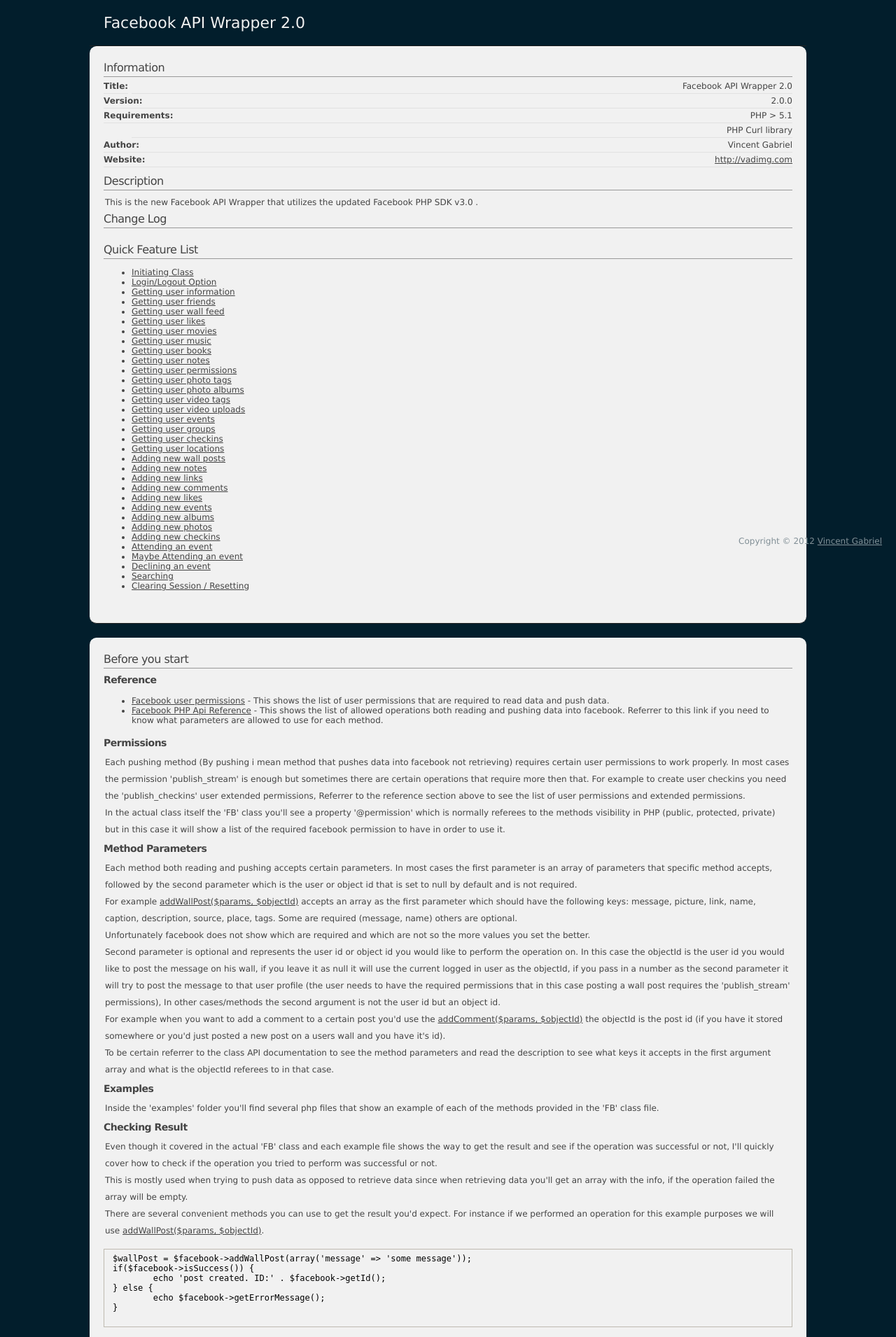
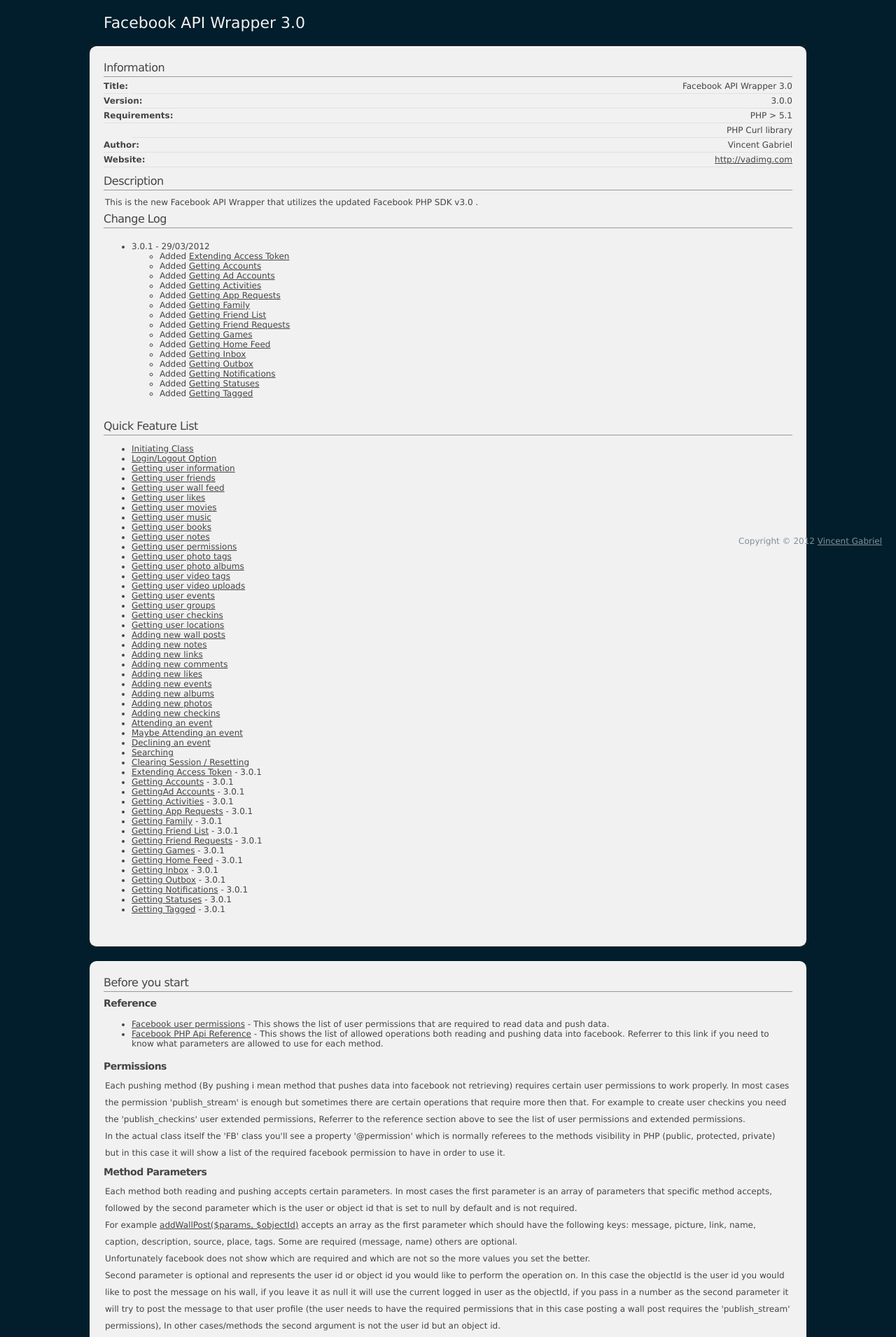
Before and after one commit to VinceG/New-Facebook-Graph-API, a PHP site: page /readme.html in a window 1280 px wide. Shown: the top 1910 px of the page at 70% size. Run offline with PHP 8.4, Linux system fonts and the light colour scheme.

Commit message:
updates v 3.0.1

```diff
--- a/readme.html
+++ b/readme.html
@@ -4,7 +4,7 @@
 		<meta http-equiv="content-type" content="text/html; charset=utf-8" />
 		<meta name="author" content="Vincent Gabriel" />
 		<meta name="copyright" content="2012 Vincent Gabriel" />
-		<title>Facebook API Wrapper 2.0</title>
+		<title>Facebook API Wrapper 3.0</title>
 		<style type="text/css" media="all">
 			html, body, h1, h2, h3, h4, div, p, dl { margin: 0; padding: 0; }
 			body { background: #021e2c; color: #fff; font-size: 12px; font-family: Verdana, Arial, "Trebuchet MS", "Times New Roman"; width: 80%; margin: auto; }
@@ -37,14 +37,14 @@
 		</style>
 	</head>
 	<body>
-		<div id="header">Facebook API Wrapper 2.0</div>
+		<div id="header">Facebook API Wrapper 3.0</div>
 		<div id="fileInfo" class='box'>
 			<h3>Information</h3>
 			<dl>
 				<dt>Title:</dt>
-					<dd>Facebook API Wrapper 2.0</dd>
+					<dd>Facebook API Wrapper 3.0</dd>
 				<dt>Version:</dt>
-					<dd>2.0.0</dd>
+					<dd>3.0.0</dd>
 				<dt>Requirements:</dt>
 					<dd>PHP > 5.1</dd>
 					<dd>PHP Curl library</dd>
@@ -62,7 +62,28 @@
 			<h3>Change Log</h3>
 
 			<p>
-
+				<ul>
+					<li>
+						3.0.1 - 29/03/2012
+						<ul>
+							<li>Added <a href='#extendingaccesstoken'>Extending Access Token</a></li>
+							<li>Added <a href='#Getting Accounts'>Getting Accounts</a></li>
+							<li>Added <a href='#Getting Ad Accounts'>Getting Ad Accounts</a></li>
+							<li>Added <a href='#Getting Activities'>Getting Activities</a></li>
+							<li>Added <a href='#Getting App Requests'>Getting App Requests</a></li>
+							<li>Added <a href='#Getting Family'>Getting Family</a></li>
+							<li>Added <a href='#Getting Friend List'>Getting Friend List</a></li>
+							<li>Added <a href='#Getting Friend Requests'>Getting Friend Requests</a></li>
+							<li>Added <a href='#Getting Games'>Getting Games</a></li>
+							<li>Added <a href='#Getting Home Feed'>Getting Home Feed</a></li>
+							<li>Added <a href='#Getting Inbox'>Getting Inbox</a></li>
+							<li>Added <a href='#Getting Outbox'>Getting Outbox</a></li>
+							<li>Added <a href='#Getting Notifications'>Getting Notifications</a></li>
+							<li>Added <a href='#Getting Statuses'>Getting Statuses</a></li>
+							<li>Added <a href='#Getting Tagged'>Getting Tagged</a></li>
+						</ul>
+					</li>
+				</ul>
 			</p>
 
 			<br />
@@ -102,6 +123,23 @@
 				<li><a href='#Declining an event'>Declining an event</a></li>
 				<li><a href='#Searching'>Searching</a></li>
 				<li><a href='#reset'>Clearing Session / Resetting</a></li>
+
+
+				<li><a href='#extendingaccesstoken'>Extending Access Token</a> - 3.0.1</li>
+				<li><a href='#Getting Accounts'>Getting Accounts</a> - 3.0.1</li>
+				<li><a href='#Getting Ad Accounts'>GettingAd Accounts</a> - 3.0.1</li>
+				<li><a href='#Getting Activities'> Getting Activities</a> - 3.0.1</li>
+				<li><a href='#Getting App Requests'>Getting App Requests</a> - 3.0.1</li>
+				<li><a href='#Getting Family'>Getting Family</a> - 3.0.1</li>
+				<li><a href='#Getting Friend List'>Getting Friend List</a> - 3.0.1</li>
+				<li><a href='#Getting Friend Requests'>Getting Friend Requests</a> - 3.0.1</li>
+				<li><a href='#Getting Games'>Getting Games</a> - 3.0.1</li>
+				<li><a href='#Getting Home Feed'>Getting Home Feed</a> - 3.0.1</li>
+				<li><a href='#Getting Inbox'>Getting Inbox</a> - 3.0.1</li>
+				<li><a href='#Getting Outbox'>Getting Outbox</a> - 3.0.1</li>
+				<li><a href='#Getting Notifications'>Getting Notifications</a> - 3.0.1</li>
+				<li><a href='#Getting Statuses'>Getting Statuses</a> - 3.0.1</li>
+				<li><a href='#Getting Tagged'>Getting Tagged</a> - 3.0.1</li>
 			</ul>
 
 			<br />
@@ -440,6 +478,149 @@ Array
 		</div>
 		<!-- End Getting user locations -->
 
+
+
+		<!-- Start Getting Accounts -->
+		<div class='box box-space'>
+			<a name='Getting Accounts'></a>
+			<h3>Getting Accounts</h3>
+			<pre>
+			$facebook->getAccounts();
+			</pre>
+		</div>
+		<!-- End Getting Accounts -->
+
+		<!-- Start Getting Ad Accounts -->
+		<div class='box box-space'>
+			<a name='Getting Ad Accounts'></a>
+			<h3>Getting Ad Accounts</h3>
+			<pre>
+			$facebook->getAdAccounts();
+			</pre>
+		</div>
+		<!-- End Getting Ad Accounts -->
+
+		<!-- Start Getting Activities -->
+		<div class='box box-space'>
+			<a name='Getting Activities'></a>
+			<h3>Getting Activities</h3>
+			<pre>
+			$facebook->getActivities();
+			</pre>
+		</div>
+		<!-- End Getting Activities -->
+
+		<!-- Start Getting App Requests -->
+		<div class='box box-space'>
+			<a name='Getting App Requests'></a>
+			<h3>Getting App Requests</h3>
+			<pre>
+			$facebook->getAppRequests();
+			</pre>
+		</div>
+		<!-- End Getting App Requests -->
+
+		<!-- Start Getting Family -->
+		<div class='box box-space'>
+			<a name='Getting Family'></a>
+			<h3>Getting Family</h3>
+			<pre>
+			$facebook->getFamily();
+			</pre>
+		</div>
+		<!-- End Getting Family -->
+
+		<!-- Start Getting Friend List -->
+		<div class='box box-space'>
+			<a name='Getting Friend List'></a>
+			<h3>Getting Friend List</h3>
+			<pre>
+			$facebook->getFriendList();
+			</pre>
+		</div>
+		<!-- End Getting Friend List -->
+
+		<!-- Start Getting Friend Requests -->
+		<div class='box box-space'>
+			<a name='Getting Friend Requests'></a>
+			<h3>Getting Friend Requests</h3>
+			<pre>
+			$facebook->getFriendRequests();
+			</pre>
+		</div>
+		<!-- End Getting Friend Requests -->
+
+		<!-- Start Getting Games -->
+		<div class='box box-space'>
+			<a name='Getting Games'></a>
+			<h3>Getting Games</h3>
+			<pre>
+			$facebook->getGames();
+			</pre>
+		</div>
+		<!-- End Getting Games -->
+
+		<!-- Start Getting Home Feed -->
+		<div class='box box-space'>
+			<a name='Getting Home Feed'></a>
+			<h3>Getting Home Feed</h3>
+			<pre>
+			$facebook->getHomeFeed();
+			</pre>
+		</div>
+		<!-- End Getting Home Feed -->
+
+		<!-- Start Getting Inbox -->
+		<div class='box box-space'>
+			<a name='Getting Inbox'></a>
+			<h3>Getting Inbox</h3>
+			<pre>
+			$facebook->getInbox();
+			</pre>
+		</div>
+		<!-- End Getting Inbox -->
+
+		<!-- Start Getting Outbox -->
+		<div class='box box-space'>
+			<a name='Getting Outbox'></a>
+			<h3>Getting Outbox</h3>
+			<pre>
+			$facebook->getOutbox();
+			</pre>
+		</div>
+		<!-- End Getting Outbox -->
+
+		<!-- Start Getting Notifications -->
+		<div class='box box-space'>
+			<a name='Getting Notifications'></a>
+			<h3>Getting Notifications</h3>
+			<pre>
+			$facebook->getNotifications();
+			</pre>
+		</div>
+		<!-- End Getting Notifications -->
+
+		<!-- Start Getting Statuses -->
+		<div class='box box-space'>
+			<a name='Getting Statuses'></a>
+			<h3>Getting Statuses</h3>
+			<pre>
+			$facebook->getStatuses();
+			</pre>
+		</div>
+		<!-- End Getting Statuses -->
+
+		<!-- Start Getting Tagged -->
+		<div class='box box-space'>
+			<a name='Getting Tagged'></a>
+			<h3>Getting Tagged</h3>
+			<pre>
+			$facebook->getTagged();
+			</pre>
+		</div>
+		<!-- End Getting Tagged -->
+
+
 		<!-- Start Adding new wall posts -->
 		<div class='box box-space'>
 			<a name='Adding new wall posts'></a>
@@ -682,6 +863,35 @@ Array
 		</div>
 		<!-- End Searching -->
 
+		<!-- Start extending access token -->
+		<a name='extendingaccesstoken'></a>
+		<div class='box box-space'>
+			<h3>Extending Access Token</h3>
+			<p>
+				Facebook will be doing some changes to the API and starting May 1st 2012 it will remove the offline_access extended permission. <a href='https://developers.facebook.com/roadmap/offline-access-removal/' target='_blank'>Read More.</a>
+				<br />
+				With this method you will be able to extend the current users access token to be valid up to 60 days.
+			</p>
+			<pre>
+			$facebook->extenedAccessToken();
+			</pre>
+
+			<p>Usage example (also available under /examples/extendedaccesstoken.php)</p>
+			<pre>
+			$result = $facebook->extenedAccessToken();
+			if($facebook->isSuccess()) {
+				echo "Access token extended:\n";
+				echo $facebook->getAccessToken();
+				var_dump($result);
+			} else {
+				echo "There was an error extending the access token:\n";
+				echo $facebook->getErrorMessage();
+			}
+			</pre>
+
+		</div>
+		<!-- End extending access token -->
+
 
 
 		<div id="cr">
```
Also changed, not shown: FB.php (+153 -2 lines), examples/accesstoken.php (added, +27 -0 lines), examples/accounts.php (added, +11 -0 lines), examples/activities.php (added, +11 -0 lines), examples/adaccounts.php (added, +11 -0 lines), examples/apprequests.php (added, +11 -0 lines), examples/base.php (+4 -3 lines), examples/extendedaccesstoken.php (added, +31 -0 lines), examples/family.php (added, +11 -0 lines), examples/notifications.php (added, +11 -0 lines), examples/payments.php (added, +11 -0 lines), 1 other file.
